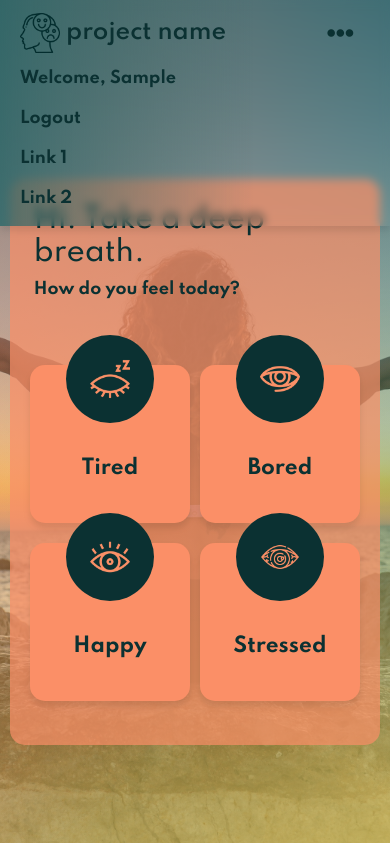
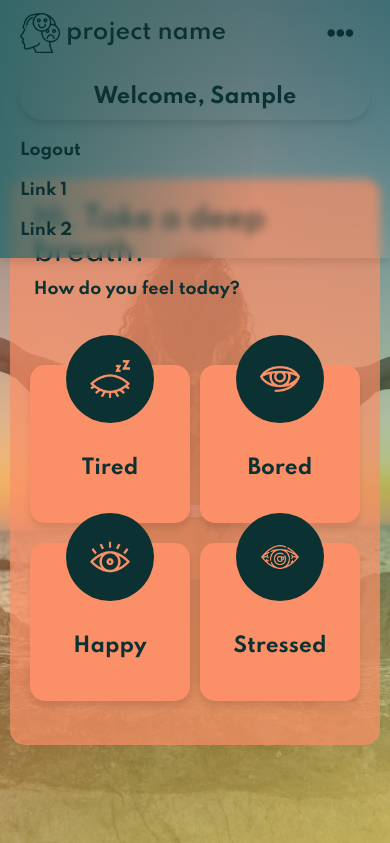
Before and after one commit to JoGorska/hackathon_team_4, a Django app: page / in a window 390 px wide, after a click that opens the changed part. Shown: the top 843 px of the page. Run offline with Django 3.2, Linux system fonts and the light colour scheme; the visitor is signed in with stand-in values (Sample User, id 1); some libraries are stand-ins or nearby versions.

Commit message:
Adjust welcome user font

```diff
--- a/static/css/style.css
+++ b/static/css/style.css
@@ -205,6 +205,15 @@ form label {
         text-align: center;
     }
 
+    .welcome-user {
+        text-align: center;
+        box-shadow: 0 5px 10px rgba(0,0,0,.05), 0 5px 5px rgba(0,0,0,.05);
+        border-radius: 50px;
+        margin-top: 15px;
+        margin-bottom: 10px;
+        font-size: 1.3em;
+    }
+
 }
 
 @media screen and (max-width: 768px) {
--- a/templates/partials/navbar.html
+++ b/templates/partials/navbar.html
@@ -18,7 +18,7 @@
         {% if user.is_authenticated %}
         <!-- drop down for user that is logged in -->
 
-        <li class="nav-item">
+        <li class="nav-item welcome-user">
         <div class="nav-link fw-bold">Welcome, {{user.first_name}}</div>
       </li>
 
```
